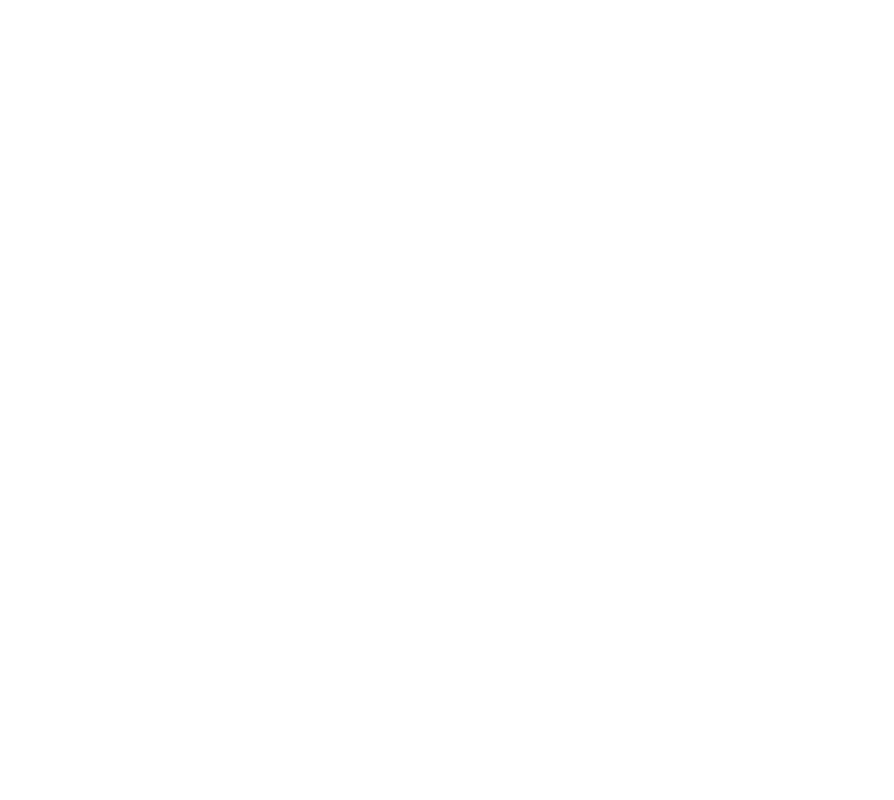
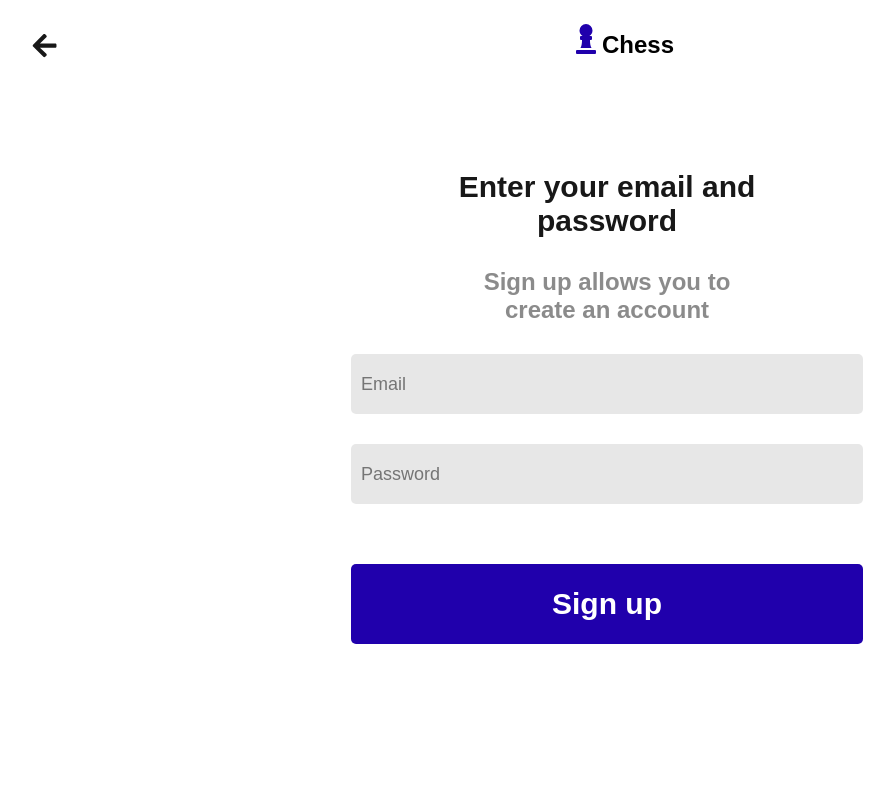
Before and after one commit to pedrop-dev/chess-game, a React (Vite) app: page /signup in a window 1280 px wide. Shown: the top 800 px of the page, without its empty margins (33-927 px from the left). Built offline with nearby package versions, Linux system fonts and the light colour scheme.

Commit message:
feat: sign in and sign up pages styles and corrections

```diff
--- a/src/components/ChessBoard.jsx
+++ b/src/components/ChessBoard.jsx
@@ -1,3 +1,4 @@
+/* eslint-disable no-unused-vars */
 /* eslint-disable react/prop-types */
 /* eslint-disable react/jsx-key */
 import { useEffect, useState, createContext } from 'react';
--- a/src/components/Nav.jsx
+++ b/src/components/Nav.jsx
@@ -1,4 +1,5 @@
 /* eslint-disable no-unused-vars */
+import React, { useState } from 'react'
 import { Link } from 'react-router-dom'
 import Logo from './Logo'
 import '../style/Nav.scss'
@@ -14,13 +15,12 @@
     return (
         <>
             <header className='header_nav_horizontal'>
+                <div className="fixed_header_container">
                     <section className='header_section_nav'>
                         <AiOutlineMenu className='menuh_icon'/>
                         <Logo />
                     </section>
-
                     <aside className="header_aside_account">
-
                         <Link to='/signup'>
                             <button className='account_signup'>
                                 Sign Up
@@ -33,7 +33,17 @@
                             </button>
                         </Link>
                     </aside>
+                </div>
             </header>
+
+            <nav className='nav_res_container'>
+                <ul className='nav_horizontal_ul'>
+                    <li><AiFillHome className='home_icon horizontal_icon'/><p>Home</p></li>
+                    <li><FaUser className='user_icon horizontal_icon'/><p>Account</p></li>
+                    <li><MdSettings className='sett_icon horizontal_icon'/><p>Settings</p></li>
+                    <li><BiWorld className='lang_icon horizontal_icon'/><p>Language</p></li>
+                </ul>
+            </nav>
 
             <header className='header_nav_vertical'>
                 <Logo />
--- a/src/pages/SignIn/SignIn.jsx
+++ b/src/pages/SignIn/SignIn.jsx
@@ -1,5 +1,7 @@
 import HeaderAccount from '../../components/HeaderAccount'
 import Footer from '../../components/Footer'
+import '../SignIn/SignIn.scss'
+import '../SignIn/SignInResponsivity.scss'
 
 export default function SignIn() {
     return (
--- /dev/null
+++ b/src/pages/SignIn/SignIn.scss
@@ -0,0 +1,66 @@
+@use '../../style/var';
+
+.main_signin {
+    width: 100%;
+    display: flex;
+    flex-direction: column;
+    align-items: center;
+    padding-top: 100px;
+    background-color: var.$white100;
+    .signin_section {
+        width: 100%;
+        .section_signin_h1 {
+            text-align: center;
+            font-size: 30px;
+            margin-bottom: 30px;
+            color: var.$black100;
+        }
+        .section_signin_p {
+            font-size: 24px;
+            font-weight: bold;
+            text-align: center;
+            color: var.$wm-b50;
+        }
+    }
+    .main_form_signin {
+        width: 100%;
+        display: flex;
+        flex-direction: column;
+        align-items: center;
+        .form_signin_text {
+            height: 60px;
+            width: 80%;
+            font-size: 18px;
+            margin-top: 30px;
+            padding-left: 10px;
+            border-radius: 5px;
+            border: none;
+            outline: none;
+            color: var.$wm-b50;
+            background-color: var.$wm-b10;
+        }
+        .form_signin_submit {
+            height: 80px;
+            width: 80%;
+            display: flex;
+            flex-direction: row;
+            align-items: center;
+            justify-content: center;
+            font-size: 30px;
+            font-weight: bolder;
+            margin-top: 60px;
+            border: none;
+            border-radius: 5px;
+            outline: none;
+            cursor: pointer;
+            color: var.$white100;
+            background-color: var.$wm-primary;
+            box-shadow: var.$boxs;
+            transition: .3s;
+        }
+        .form_signin_submit:hover {
+            background-color: var.$wm-primary-hover;
+        }
+    }
+
+}
--- /dev/null
+++ b/src/pages/SignIn/SignInResponsivity.scss
@@ -0,0 +1,32 @@
+@media screen and (min-width: 600px) and (max-width: 768px) {
+    .main_signin {
+        .signin_section {
+            width: 100%;
+        }
+        .main_form_signin {
+            width: 100%;
+        }
+    }
+}
+
+@media screen and (min-width: 769px) and (max-width: 992px) {
+    .main_signin {
+        .signin_section {
+            width: 80%;
+        }
+        .main_form_signin {
+            width: 80%;
+        }
+    }
+}
+
+@media screen and (min-width: 993px) {
+    .main_signin {
+        .signin_section {
+            width: 50%;
+        }
+        .main_form_signin {
+            width: 50%;
+        }
+    }
+}
--- a/src/pages/SignUp/SignUp.jsx
+++ b/src/pages/SignUp/SignUp.jsx
@@ -1,3 +1,43 @@
+import HeaderAccount from '../../components/HeaderAccount'
+import Footer from '../../components/Footer'
+import '../SignUp/SignUp.scss'
+import '../SignUp/SignUpResponsivity.scss'
+
 export default function SignUp() {
+    return (
+        <>
+            <HeaderAccount/>
+            <main className='main_signup'>
+                <section className="signup_section">
+                    <h1 className='section_signup_h1'>
+                        Enter your email and <br/>password
+                    </h1>
+                    <p className='section_signup_p'>
+                        Sign up allows you to <br/> create an account
+                    </p>
+                </section>
 
+                <form className="main_form_signup">
+                    <input
+                        type="text"
+                        placeholder='Email'
+                        className='form_signup_text'
+                    />
+
+                    <input
+                        type="text"
+                        placeholder='Password'
+                        className='form_signup_text'
+                    />
+
+                    <input
+                        type="submit"
+                        value="Sign up"
+                        className='form_signup_submit'
+                    />
+                </form>
+            </main>
+            <Footer/>
+        </>
+    )
 }
--- /dev/null
+++ b/src/pages/SignUp/SignUp.scss
@@ -0,0 +1,66 @@
+@use '../../style/var';
+
+.main_signup {
+    width: 100%;
+    display: flex;
+    flex-direction: column;
+    align-items: center;
+    padding-top: 100px;
+    background-color: var.$white100;
+    .signup_section {
+        width: 100%;
+        .section_signup_h1 {
+            text-align: center;
+            font-size: 30px;
+            margin-bottom: 30px;
+            color: var.$black100;
+        }
+        .section_signup_p {
+            font-size: 24px;
+            font-weight: bold;
+            text-align: center;
+            color: var.$wm-b50;
+        }
+    }
+    .main_form_signup {
+        width: 100%;
+        display: flex;
+        flex-direction: column;
+        align-items: center;
+        .form_signup_text {
+            height: 60px;
+            width: 80%;
+            font-size: 18px;
+            margin-top: 30px;
+            padding-left: 10px;
+            border-radius: 5px;
+            border: none;
+            outline: none;
+            color: var.$wm-b50;
+            background-color: var.$wm-b10;
+        }
+        .form_signup_submit {
+            height: 80px;
+            width: 80%;
+            display: flex;
+            flex-direction: row;
+            align-items: center;
+            justify-content: center;
+            font-size: 30px;
+            font-weight: bolder;
+            margin-top: 60px;
+            border: none;
+            border-radius: 5px;
+            outline: none;
+            cursor: pointer;
+            color: var.$white100;
+            background-color: var.$wm-primary;
+            box-shadow: var.$boxs;
+            transition: .3s;
+        }
+        .form_signup_submit:hover {
+            background-color: var.$wm-primary-hover;
+        }
+    }
+
+}
--- /dev/null
+++ b/src/pages/SignUp/SignUpResponsivity.scss
@@ -0,0 +1,32 @@
+@media screen and (min-width: 600px) and (max-width: 768px) {
+    .main_signup {
+        .signup_section {
+            width: 100%;
+        }
+        .main_form_signup {
+            width: 100%;
+        }
+    }
+}
+
+@media screen and (min-width: 769px) and (max-width: 992px) {
+    .main_signup {
+        .signup_section {
+            width: 80%;
+        }
+        .main_form_signup {
+            width: 80%;
+        }
+    }
+}
+
+@media screen and (min-width: 993px) {
+    .main_signup {
+        .signup_section {
+            width: 50%;
+        }
+        .main_form_signup {
+            width: 50%;
+        }
+    }
+}
--- a/src/style/HeaderAccount.scss
+++ b/src/style/HeaderAccount.scss
@@ -15,64 +15,6 @@
         left: 5%;
         cursor: pointer;
         color: var.$black100;
+        transition: .3s;
     }
 }
-
-.main_signin {
-    padding-top: 100px;
-    background-color: var.$white100;
-    .signin_section {
-        .section_signin_h1 {
-            text-align: center;
-            font-size: 30px;
-            margin-bottom: 30px;
-            color: var.$black100;
-        }
-        .section_signin_p {
-            font-size: 24px;
-            font-weight: bold;
-            text-align: center;
-            color: var.$wm-b50;
-        }
-    }
-    .main_form_signin {
-        display: flex;
-        flex-direction: column;
-        align-items: center;
-        .form_signin_text {
-            height: 60px;
-            width: 80%;
-            font-size: 18px;
-            margin-top: 30px;
-            padding-left: 10px;
-            border-radius: 5px;
-            border: none;
-            outline: none;
-            color: var.$wm-b50;
-            background-color: var.$wm-b10;
-        }
-        .form_signin_submit {
-            height: 80px;
-            width: 80%;
-            display: flex;
-            flex-direction: row;
-            align-items: center;
-            justify-content: center;
-            font-size: 30px;
-            font-weight: bolder;
-            margin-top: 60px;
-            border: none;
-            border-radius: 5px;
-            outline: none;
-            cursor: pointer;
-            color: var.$white100;
-            background-color: var.$wm-primary;
-            box-shadow: var.$boxs;
-            transition: .3s;
-        }
-        .form_signin_submit:hover {
-            background-color: var.$wm-primary-hover;
-        }
-    }
-
-}
--- a/src/style/NavResponsivity.scss
+++ b/src/style/NavResponsivity.scss
@@ -1,5 +1,8 @@
 @media screen and (min-width: 769px) and (max-width: 992px) {
     .header_nav_horizontal {
+        display: none;
+    }
+    .nav_res_container {
         display: none;
     }
     .header_nav_vertical {
@@ -11,6 +14,9 @@
     .header_nav_horizontal {
         display: none;
     }
+    .nav_res_container {
+        display: none;
+    }
     .header_nav_vertical {
         display: flex;
         width: 15%;
```
Also changed, not shown: src/style/Nav.scss (+45 -4 lines). Lines whose indentation alone changed are shown as unchanged.
